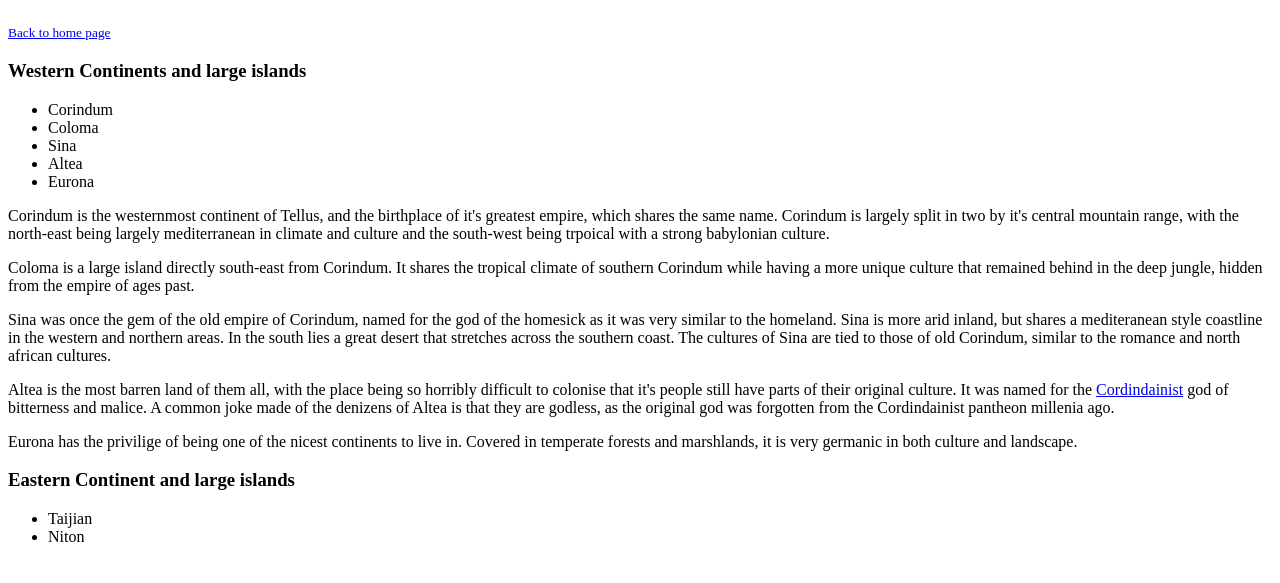
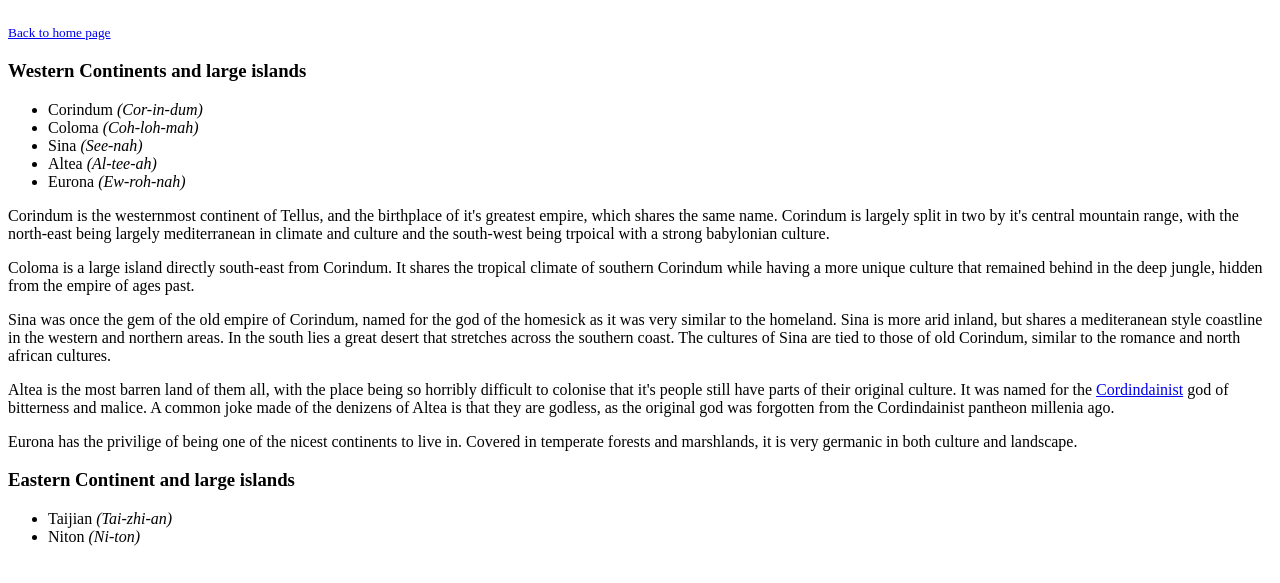
Before and after one commit to Littcorp/Website_Tellus_Info_HNC, a plain HTML site: page continents.html in a window 1280 px wide. Shown: the part 61-644 px from the top of the page. Drawn offline with Linux system fonts and the light colour scheme.

Commit message:
Added religions.html and pronunciation guides

```diff
--- a/continents.html
+++ b/continents.html
@@ -10,11 +10,11 @@
 
         <h3> Western Continents and large islands </h3>
         <ul>
-            <li> Corindum </li>
-            <li> Coloma </li>
-            <li> Sina </li>
-            <li> Altea </li>
-            <li> Eurona </li>
+            <li> Corindum <em>(Cor-in-dum)</em> </li>
+            <li> Coloma <em>(Coh-loh-mah)</em> </li>
+            <li> Sina <em>(See-nah)</em> </li>
+            <li> Altea <em>(Al-tee-ah)</em> </li>
+            <li> Eurona <em>(Ew-roh-nah)</em> </li>
         </ul>
 
         <p> Corindum is the westernmost continent of Tellus, and the birthplace of it's
@@ -43,8 +43,8 @@
 
         <h3> Eastern Continent and large islands </h3>
         <ul>
-            <li> Taijian </li>
-            <li> Niton </li>
+            <li> Taijian <em>(Tai-zhi-an)</em> </li>
+            <li> Niton <em>(Ni-ton)</em> </li>
         </ul>
     </body>
 </html>
```
Also changed, not shown: index.html (+3 -2 lines), religions.html (added, +23 -0 lines).
